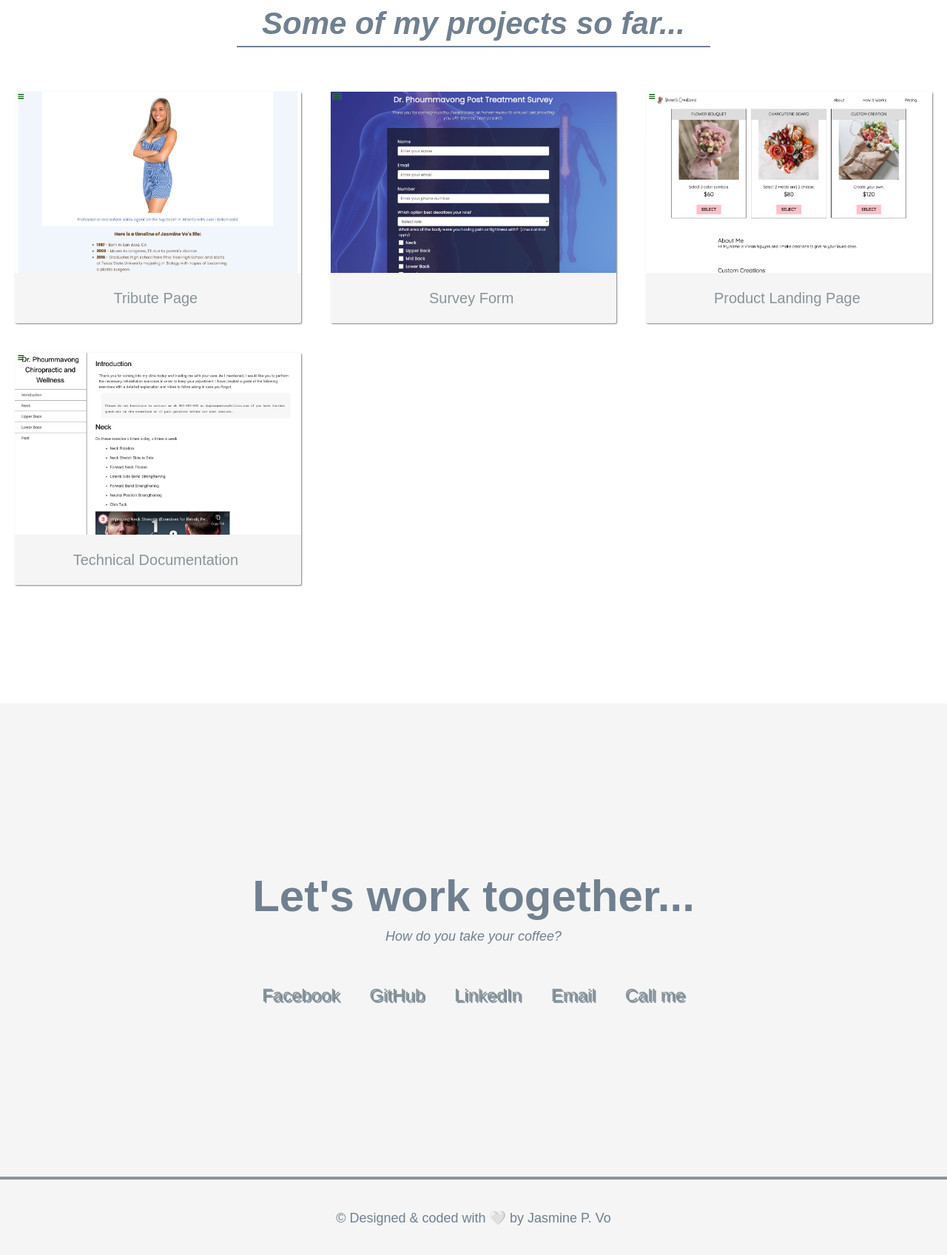
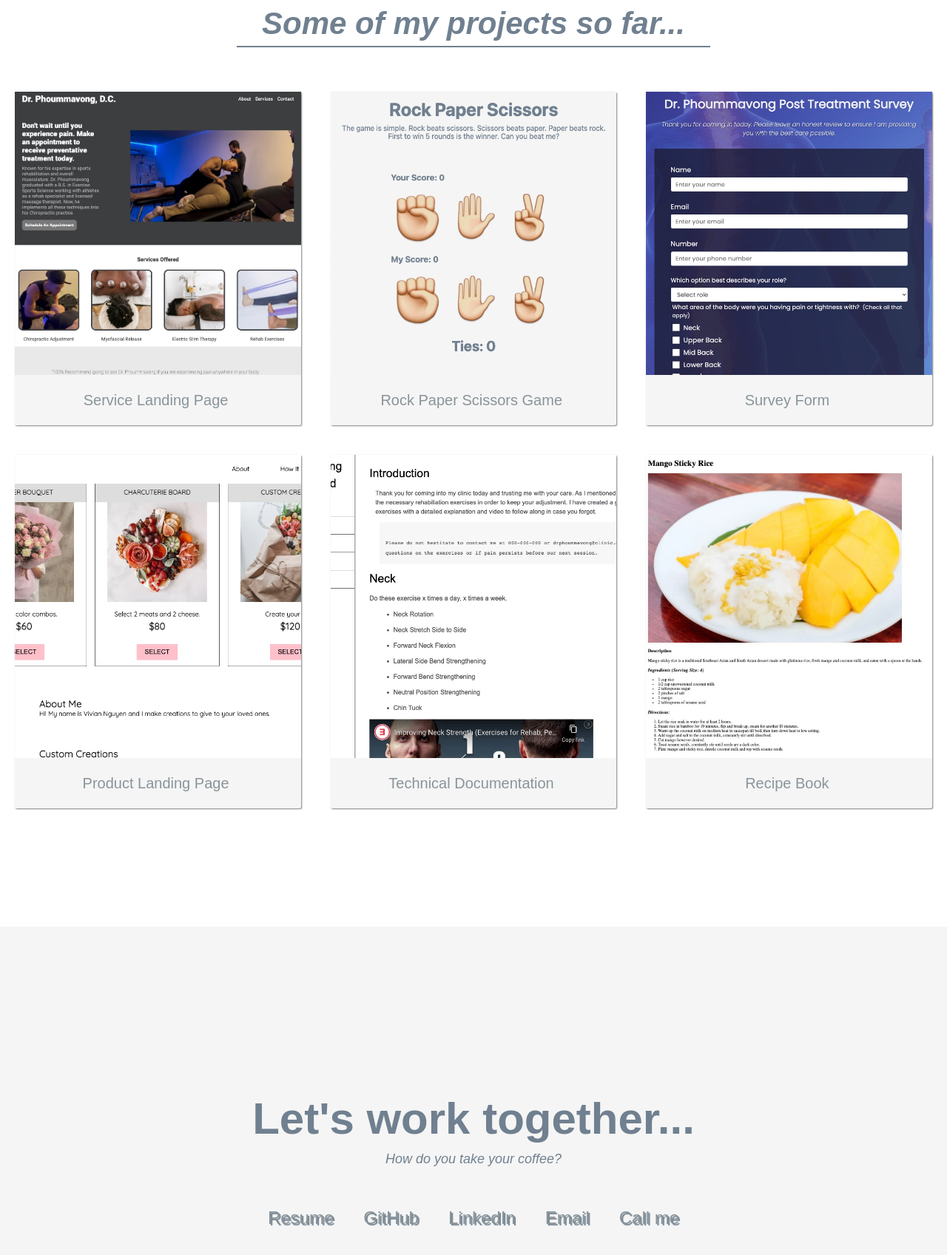
Before and after one commit to jasminepvo/portfolio-website, a plain HTML site: page index.html in a window 1280 px wide. Shown: the part 897-2594 px from the top of the page at 74% size. Drawn offline with Linux system fonts and the light colour scheme.

Commit message:
Updated projects and resume

```diff
--- a/index.html
+++ b/index.html
@@ -6,7 +6,6 @@
     <meta name="viewport" content="width=device-width, initial-scale=1.0">
     <title>About Jasmine Vo</title>
     <link rel="stylesheet" href="style.css">
-    <link rel="stylesheet" href="./projects/tribute-page/">
 </head>
 <body>
   <nav id="navbar" class="nav">
@@ -22,57 +21,48 @@
       </li>
     </ul>
   </nav>
-
   <!-- END NAV -->
 
   <!-- START WELCOME SECTION -->
-
   <section id="welcome-section" class="welcome-section">
     <h1>Hi👋🏼 I am Jasmine</h1>
     <p>a web developer</p>
-        <p>a software engineer</p>
     <p>a real estate agent</p>
+    <p>a fitness & food addict</p>
   </section>
 
+  <!-- Add random quote in future-->
   <!-- END WELCOME SECTION -->
 
   <!-- START PROJECTS SECTION -->
-
   <section id="projects" class="projects-section">
     <h2 class="projects-section-header">Some of my projects so far...</h2>
 
     <div class="projects-grid">
 
-          <!-- Project 1 -->
-          <a
-             href="./projects/tribute-page/index.html"
-            target="_blank"
-            class="project project-tile"
-          >
-            <img
-              class="project-image"
-              src="./TributePage.jpg"
-              alt="project"
-            />
+      <!-- Project -->
+      <a href="./projects/service-landing-page/index.html" target="_blank" class="project project-tile">
+        <img class="project-image" src="./images/drphoummavong.jpg" alt="project" />
         <p class="project-title">
           <span class="code">&lt;</span>
-              Tribute Page
+          Service Landing Page
           <span class="code">&#47;&gt;</span>
         </p>
       </a>
 
-          <!-- Project 2  -->
+      <!-- Project -->
+      <a href="./projects/rock-paper-scissors/index.html" target="_blank" class="project project-tile">
+        <img class="project-image" src="./images/rock-paper-scissors.jpg" alt="project" />
+        <p class="project-title">
+          <span class="code">&lt;</span>
+          Rock Paper Scissors Game
+          <span class="code">&#47;&gt;</span>
+        </p>
+      </a>
 
-          <a
-            href="./projects/survey-form/index.html"
-            target="_blank"
-            class="project project-tile"
-          >
-            <img
-              class="project-image"
-              src="./SurveyForm.jpg"
-              alt="project"
-            />
+      <!-- Project -->
+      <a href="./projects/survey-form/index.html" target="_blank" class="project project-tile">
+        <img class="project-image" src="./images/SurveyForm.jpg" alt="project" />
         <p class="project-title">
           <span class="code">&lt;</span>
           Survey Form
@@ -80,19 +70,9 @@
         </p>
       </a>
 
-
-
-          <!-- Project 3 -->
-          <a
-            href="./projects/vivians-creation-landing-page/index.html"
-            target="_blank"
-            class="project project-tile"
-          >
-            <img
-              class="project-image"
-              src="./ProductLandingPage.jpg"
-              alt="project"
-            />
+      <!-- Project -->
+      <a href="./projects/vivians-creation-landing-page/index.html" target="_blank" class="project project-tile">
+        <img class="project-image" src="./images/ProductLandingPage.jpg" alt="project" />
         <p class="project-title">
           <span class="code">&lt;</span>
           Product Landing Page
@@ -100,17 +80,9 @@
         </p>
       </a>
 
-              <!-- Project 4 -->
-          <a
-           href="./projects/technical-documentation/"
-            target="_blank"
-            class="project project-tile"
-          >
-            <img
-              class="project-image"
-              src="./TechnicalDocumentation.jpg"
-              alt="project"
-            />
+      <!-- Project -->
+      <a href="./projects/technical-documentation/" target="_blank" class="project project-tile">
+        <img class="project-image" src="./images/TechnicalDocumentation.jpg" alt="project" />
         <p class="project-title">
           <span class="code">&lt;</span>
           Technical Documentation
@@ -118,56 +90,44 @@
         </p>
       </a>
 
+      <!-- Project -->
+      <a href="./projects/odin-recipes/index.html" target="_blank" class="project project-tile">
+        <img class="project-image" src="./images/recipes.jpg" alt="project" />
+        <p class="project-title">
+          <span class="code">&lt;</span>
+          Recipe Book
+          <span class="code">&#47;&gt;</span>
+        </p>
+      </a>
+
   </section>
-
   <!-- END PROJECTS SECTION -->
 
   <!-- START CONTACT SECTION -->
-
   <section id="contact" class="contact-section">
     <div class="contact-section-header">
       <h2>Let's work together...</h2>
       <p>How do you take your coffee?</p>
     </div>
     <div class="contact-links">
-          <a
-            href="https://facebook.com/jasminepvo"
-            target="_blank"
-            class="btn contact-details"
-            ><i class="fab fa-facebook-square"></i> Facebook</a
-          >
-          <a
-            id="profile-link"
-            href="https://github.com/jasminepvo"
-            target="_blank"
-            class="btn contact-details"
-            ><i class="fab fa-github"></i> GitHub</a
-          >
-          <a
-            href="https://linkedin.com/jasminepvo"
-            target="_blank"
-            class="btn contact-details"
-            ><i class="fab fa-linkedin"></i> LinkedIn</a
-          >
-          <a href="mailto:jasminepvo.dev@gmail.com" class="btn contact-details"
-            ><i class="fas fa-at"></i> Email</a
-          >
-          <a href="tel:972-878-8397" class="btn contact-details"
-            ><i class="fas fa-mobile-alt"></i> Call me</a
-          >
+      <a href="./Jasmine Vo Resume copy.pdf" target="_blank" class="btn contact-details"><i class="fab fa-resume"></i>
+        Resume</a>
+      <a id="profile-link" href="https://github.com/jasminepvo" target="_blank" class="btn contact-details"><i
+          class="fab fa-github"></i> GitHub</a>
+      <a href="https://linkedin.com/jasminepvo" target="_blank" class="btn contact-details"><i
+          class="fab fa-linkedin"></i> LinkedIn</a>
+      <a href="mailto:jasminepvo.dev@gmail.com" class="btn contact-details"><i class="fas fa-at"></i> Email</a>
+      <a href="tel:972-878-8397" class="btn contact-details"><i class="fas fa-mobile-alt"></i> Call me</a>
     </div>
   </section>
-
   <!-- END CONTACT SECTION -->
 
   <!-- START FOOTER SECTION -->
-
   <footer>
     <p>
       &copy Designed & coded with 🤍 by Jasmine P. Vo
     </p>
   </footer>
-
   <!-- END FOOTER SECTION -->
 
 </body>
```
Also changed, not shown: images/ProductLandingPage.jpg (renamed from ProductLandingPage.jpg), images/SurveyForm.jpg (renamed from SurveyForm.jpg), images/TechnicalDocumentation.jpg (renamed from TechnicalDocumentation.jpg), images/TributePage.jpg (renamed from TributePage.jpg), images/drphoummavong.jpg (added), images/recipes.jpg (added), images/rock-paper-scissors.jpg (added), 4 other files. Lines whose indentation alone changed are shown as unchanged.
